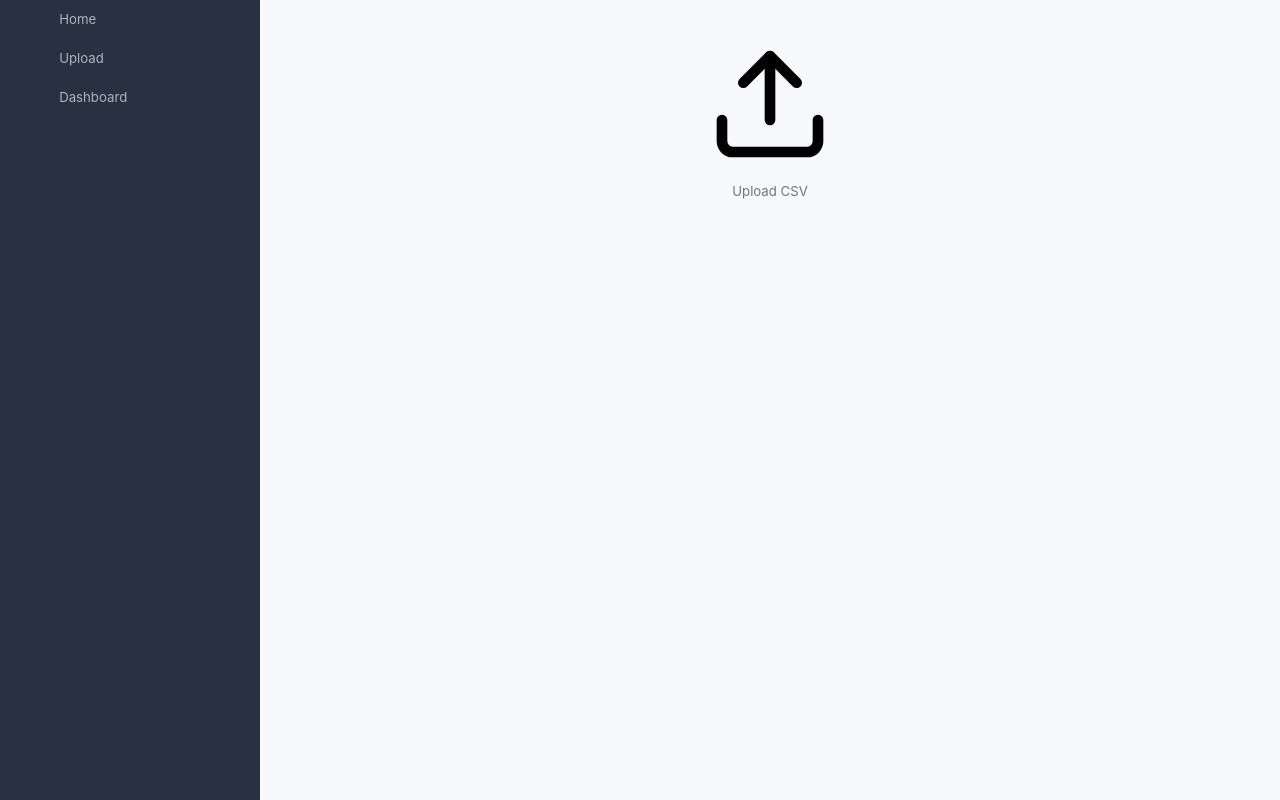
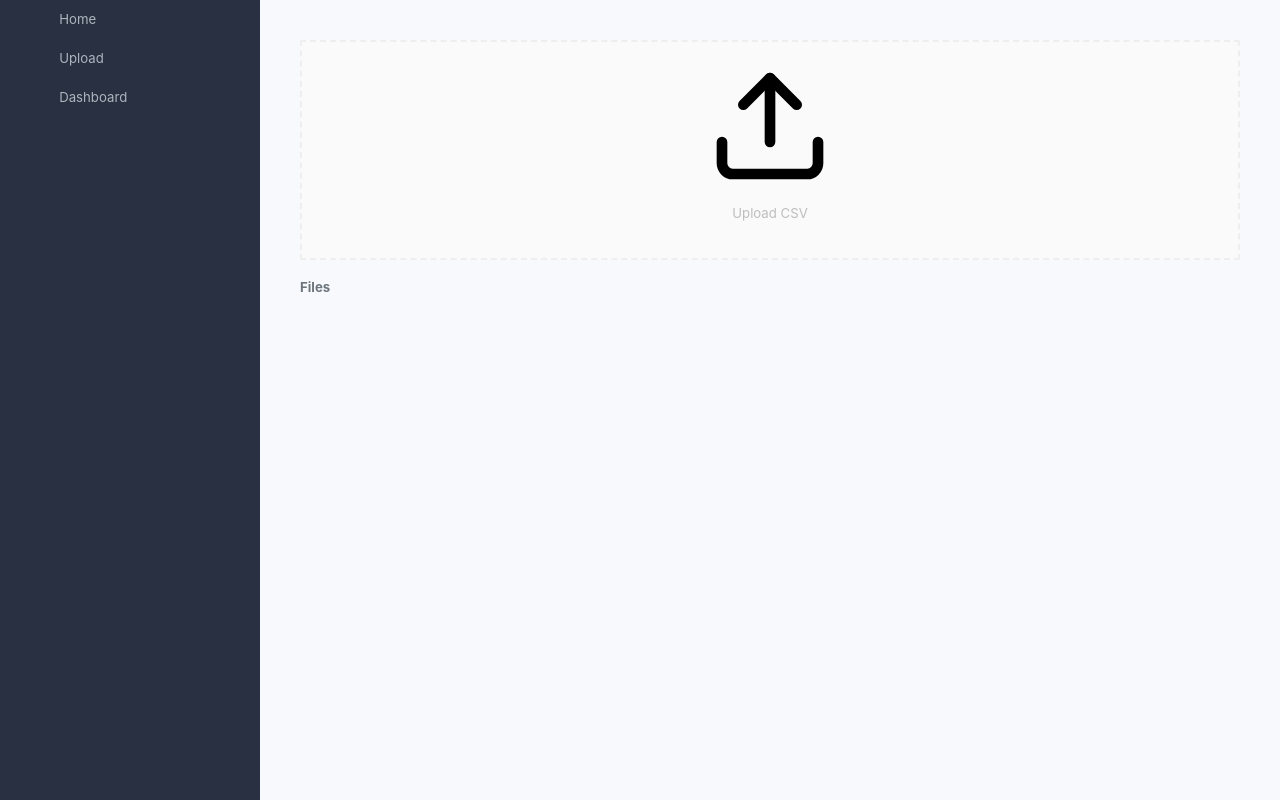
Before and after one commit to melvinroest/a-table-in-react, a React (Create React App) app: page /upload in a window 1280 px wide. Built offline with nearby package versions, Linux system fonts and the light colour scheme.

Commit message:
implemented basic UI for upload

```diff
--- a/package.json
+++ b/package.json
@@ -11,9 +11,12 @@
     "@types/react": "^17.0.2",
     "@types/react-dom": "^17.0.1",
     "@types/react-router-dom": "^5.1.7",
+    "classnames": "^2.2.6",
+    "install": "^0.13.0",
     "node-sass": "^5.0.0",
     "react": "^17.0.1",
     "react-dom": "^17.0.1",
+    "react-dropzone": "^11.3.1",
     "react-feather": "^2.0.9",
     "react-router-dom": "^5.2.0",
     "react-scripts": "4.0.3",
--- a/src/Pages/UploadPage.module.scss
+++ b/src/Pages/UploadPage.module.scss
@@ -4,3 +4,31 @@
   justify-content: center;
   // align-items: center;
 }
+
+.container {
+  flex: 1;
+  display: flex;
+  flex-direction: column;
+  align-items: center;
+  padding: 20px;
+  border-width: 2px;
+  border-radius: 2px;
+  border-color: #eeeeee;
+  border-style: dashed;
+  background-color: #fafafa;
+  color: #bdbdbd;
+  outline: none;
+  transition: border 0.24s ease-in-out;
+}
+
+.activeStyle {
+  border-color: #2196f3;
+}
+
+.acceptStyle {
+  border-color: #00e676;
+}
+
+.rejectStyle {
+  border-color: #ff1744;
+}
--- a/src/Pages/UploadPage.tsx
+++ b/src/Pages/UploadPage.tsx
@@ -1,17 +1,56 @@
 import styles from "./UploadPage.module.scss";
+import React, { useCallback } from 'react'
+
 import { Upload } from 'react-feather';
+import { FileWithPath, useDropzone } from 'react-dropzone'
+import classnames from 'classnames';
 
 function UploadPage() {
+  const onDrop = useCallback((acceptedFiles) => {
+    acceptedFiles.forEach((file: FileWithPath) => {
+      const reader = new FileReader()
+
+      reader.onabort = () => console.log('file reading was aborted')
+      reader.onerror = () => console.log('file reading has failed')
+      reader.onload = () => {
+      // Do whatever you want with the file contents
+        const binaryStr = reader.result
+        console.log(binaryStr)
+      }
+      reader.readAsArrayBuffer(file)
+    })
+
+  }, [])
+  const { getRootProps, getInputProps, isDragActive, isDragAccept, isDragReject, acceptedFiles } = useDropzone({ onDrop });
+  const files = acceptedFiles.map((file: FileWithPath) => <li key={file.path}>{file.path}</li>);
+  const allClassNames = classnames('dropzone', styles.container, { [styles.activeStyle]: isDragActive }, { [styles.acceptStyle]: isDragAccept }, { [styles.rejectStyle]: isDragReject });
+
   return (
-    <div id="UploadComponent">
-      <div className={styles.uploadCenter} >
+   <section>
+      <div {...getRootProps({className: allClassNames})}>
+        <input {...getInputProps()} />
         <Upload color="black" size={128} />
+        <p>Upload CSV</p>
       </div>
-      <p className={styles.uploadCenter}>
-        Upload CSV
-      </p>
-    </div>
-  );
+      <aside>
+        <h4>Files</h4>
+        <ul>{files}</ul>
+      </aside>
+    </section>
+  )
 }
 
+// function UploadPage() {
+//   return (
+//     <div id="UploadComponent">
+//       <div className={styles.uploadCenter} >
+//         <Upload color="black" size={128} />
+//       </div>
+//       <p className={styles.uploadCenter}>
+//         Upload CSV
+//       </p>
+//     </div>
+//   );
+// }
+
 export default UploadPage;
```
Also changed, not shown: 1 other file (tests, documents, lock files or other folders).
